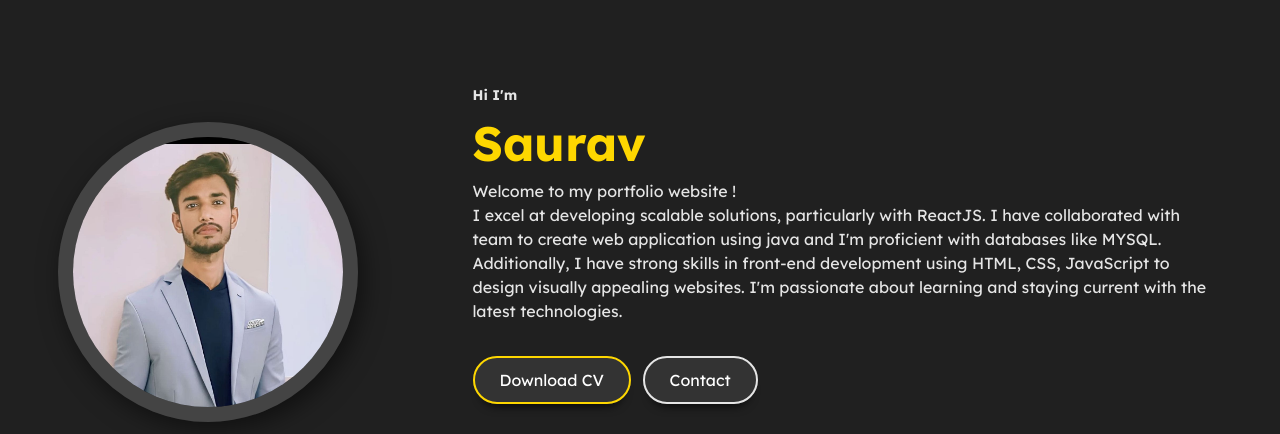
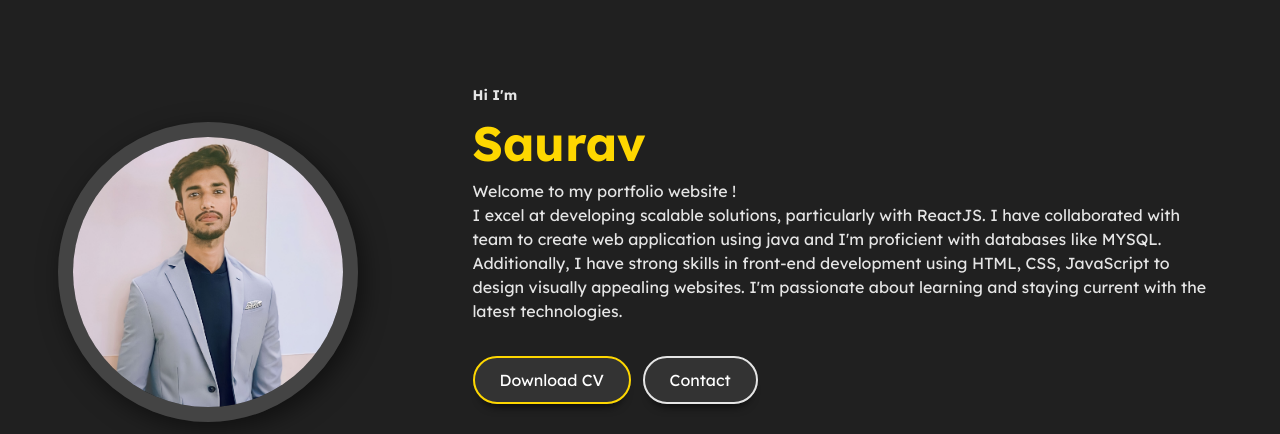
Before and after one commit to Saurav18aug/web, a plain HTML site: page index.html in a window 1280 px wide. Shown: the part 84-518 px from the top of the page. Drawn offline with nearby package versions, Linux system fonts and the light colour scheme.

Commit message:
Update index.html

```diff
--- a/index.html
+++ b/index.html
@@ -45,7 +45,7 @@
     <!-------------------------- Home Page -------------------------->
     <div class="FirstElement" id="home">
         <div class="profile-photo">
-            <img src="saurav2.jpg" alt="profile picture">
+            <img src="saurav.jpg" alt="profile picture">
         </div>
         <div class="profile-text">
             <h5>Hi I'm </h5><br>
```
